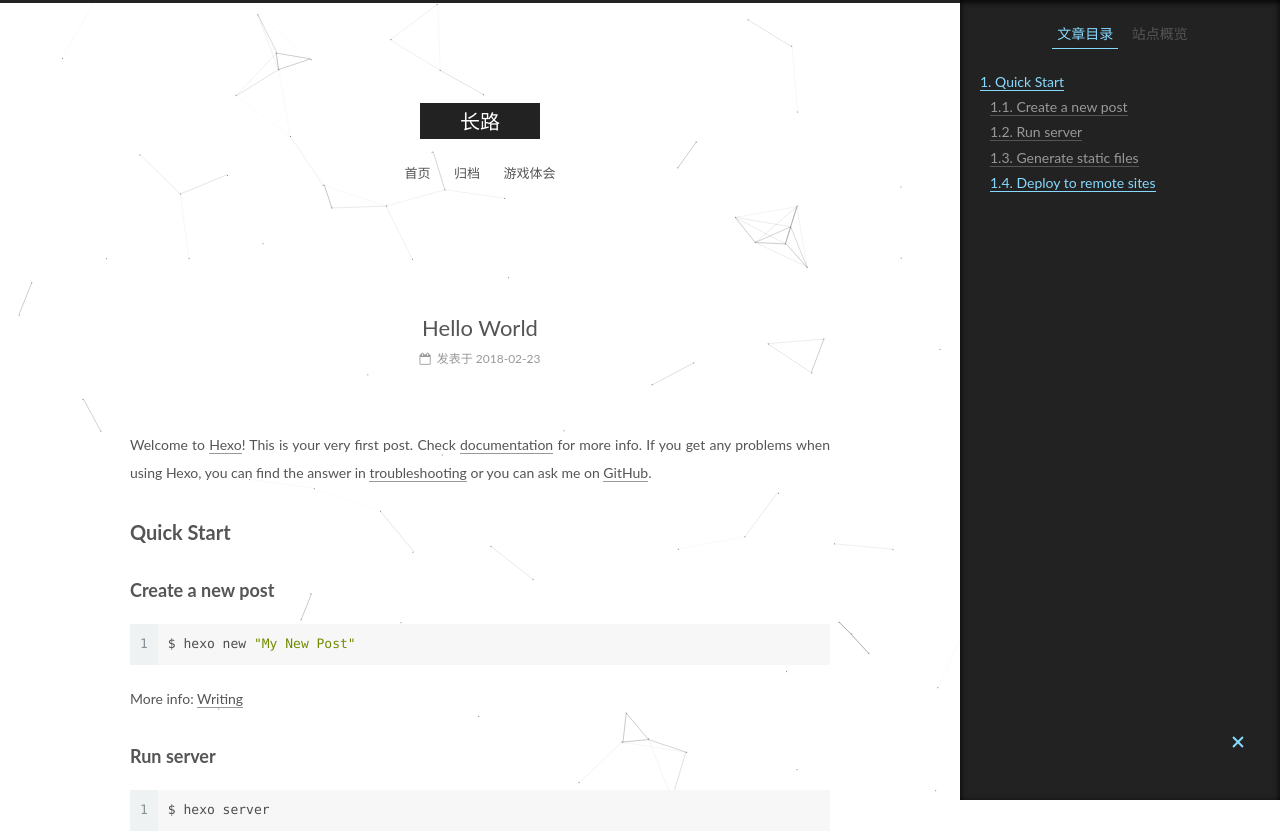
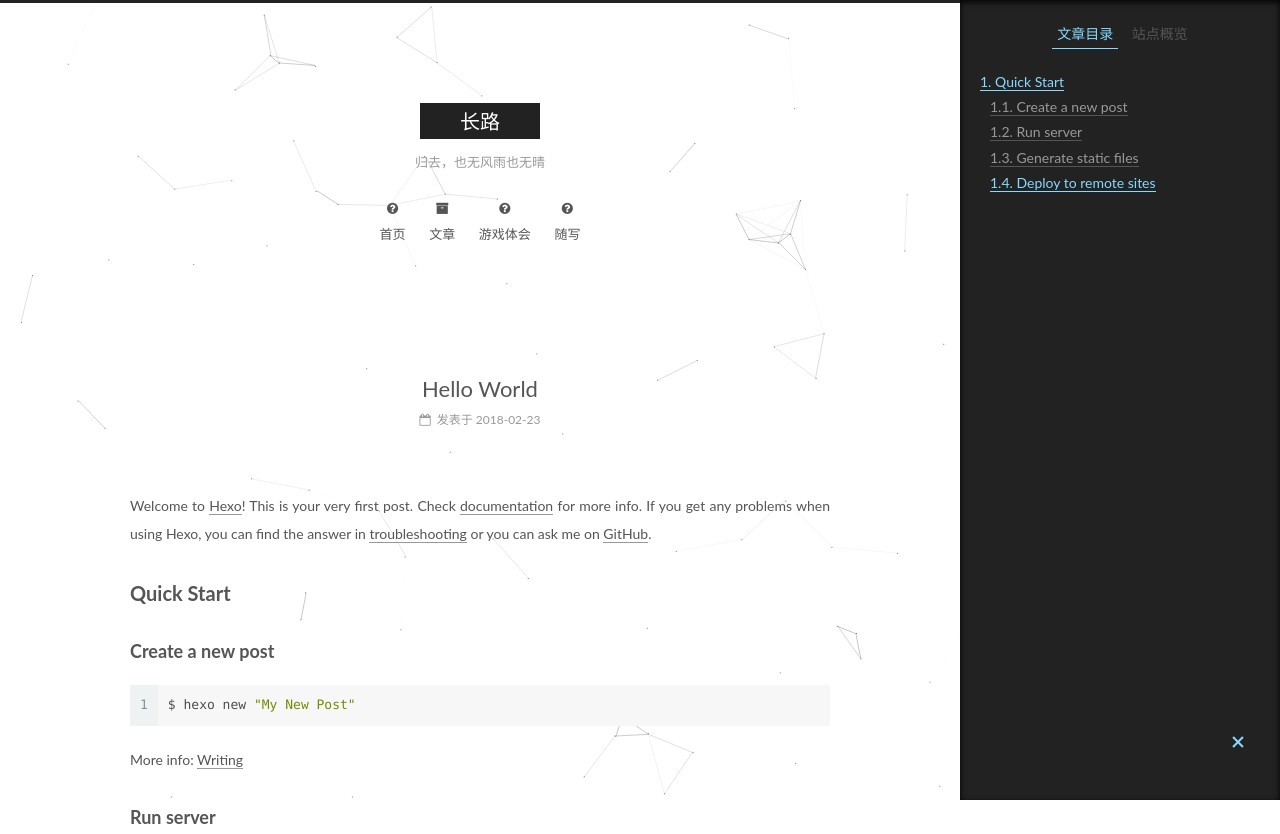
Before and after one commit to cir99/cir99.github.io, a plain HTML site: page 2018/02/23/hello-world/index.html in a window 1280 px wide. Shown: the top 834 px of the page. Drawn offline with Linux system fonts and the light colour scheme.

Commit message:
Site updated: 2018-02-23 16:39:52

```diff
--- a/2018/02/23/hello-world/index.html
+++ b/2018/02/23/hello-world/index.html
@@ -160,7 +160,7 @@
       </a>
     </div>
 
-        <p class="site-subtitle"></p>
+        <p class="site-subtitle">归去，也无风雨也无晴</p>
 
   </div>
 
@@ -183,6 +183,8 @@
         <li class="menu-item menu-item-home">
           <a href="https://cir99.github.io/" rel="section">
 
+              <i class="menu-item-icon fa fa-fw fa-question-circle"></i> <br />
+
             首页
           </a>
         </li>
@@ -191,7 +193,9 @@
         <li class="menu-item menu-item-archives">
           <a href="/archives/" rel="section">
 
-            归档
+              <i class="menu-item-icon fa fa-fw fa-archive"></i> <br />
+
+            文章
           </a>
         </li>
 
@@ -199,7 +203,19 @@
         <li class="menu-item menu-item-game">
           <a href="/" rel="section">
 
+              <i class="menu-item-icon fa fa-fw fa-question-circle"></i> <br />
+
             游戏体会
+          </a>
+        </li>
+
+
+        <li class="menu-item menu-item-life">
+          <a href="/" rel="section">
+
+              <i class="menu-item-icon fa fa-fw fa-question-circle"></i> <br />
+
+            随写
           </a>
         </li>
 
--- a/css/main.css
+++ b/css/main.css
@@ -1822,7 +1822,7 @@ pre .javascript .function {
   width: 4px;
   height: 4px;
   border-radius: 50%;
-  background: #c3d9ff;
+  background: #a22966;
 }
 .links-of-blogroll {
   font-size: 13px;
```
Also changed, not shown: archives/2018/02/index.html (+18 -2 lines), archives/2018/index.html (+18 -2 lines), archives/index.html (+18 -2 lines), index.html (+18 -2 lines).
